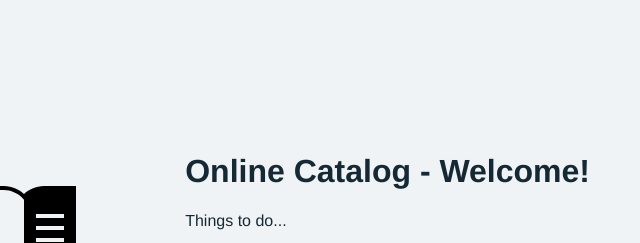
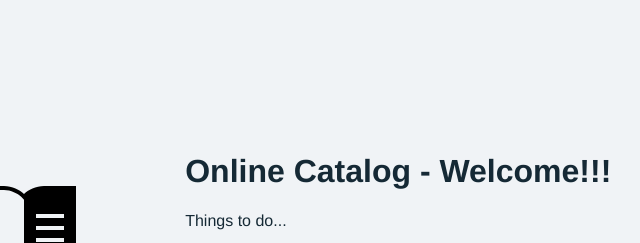
Before and after one commit to lrdavis2/LinsOnlineCatalog-YS, a website: page public/index.html in a window 1280 px wide. Shown: the top 243 px of the page, 357-997 px from the left. Drawn offline with Linux system fonts and the light colour scheme.

Commit message:
Another change

```diff
--- a/public/index.html
+++ b/public/index.html
@@ -15,7 +15,7 @@
         <td style= "width:30%;">
           <img class = "newappIcon" src="images/catalog.svg">
         <td>
-            <h1>Online Catalog - Welcome!</h1>
+            <h1>Online Catalog - Welcome!!!</h1>
             <p>Things to do... </p>
             <ul>
               <li><a href="/login">Login</a> to add, remove, search and buy items</li>
```
